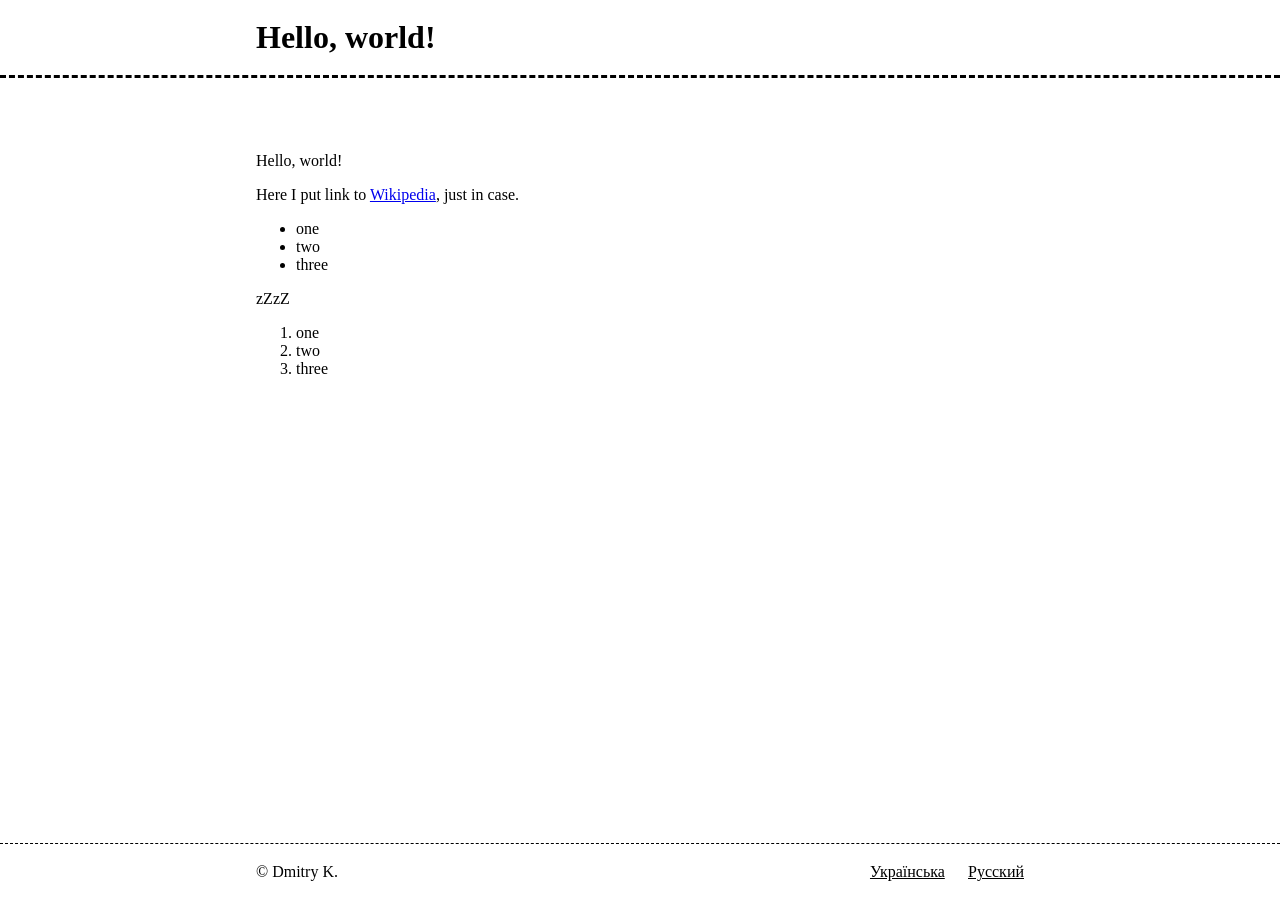
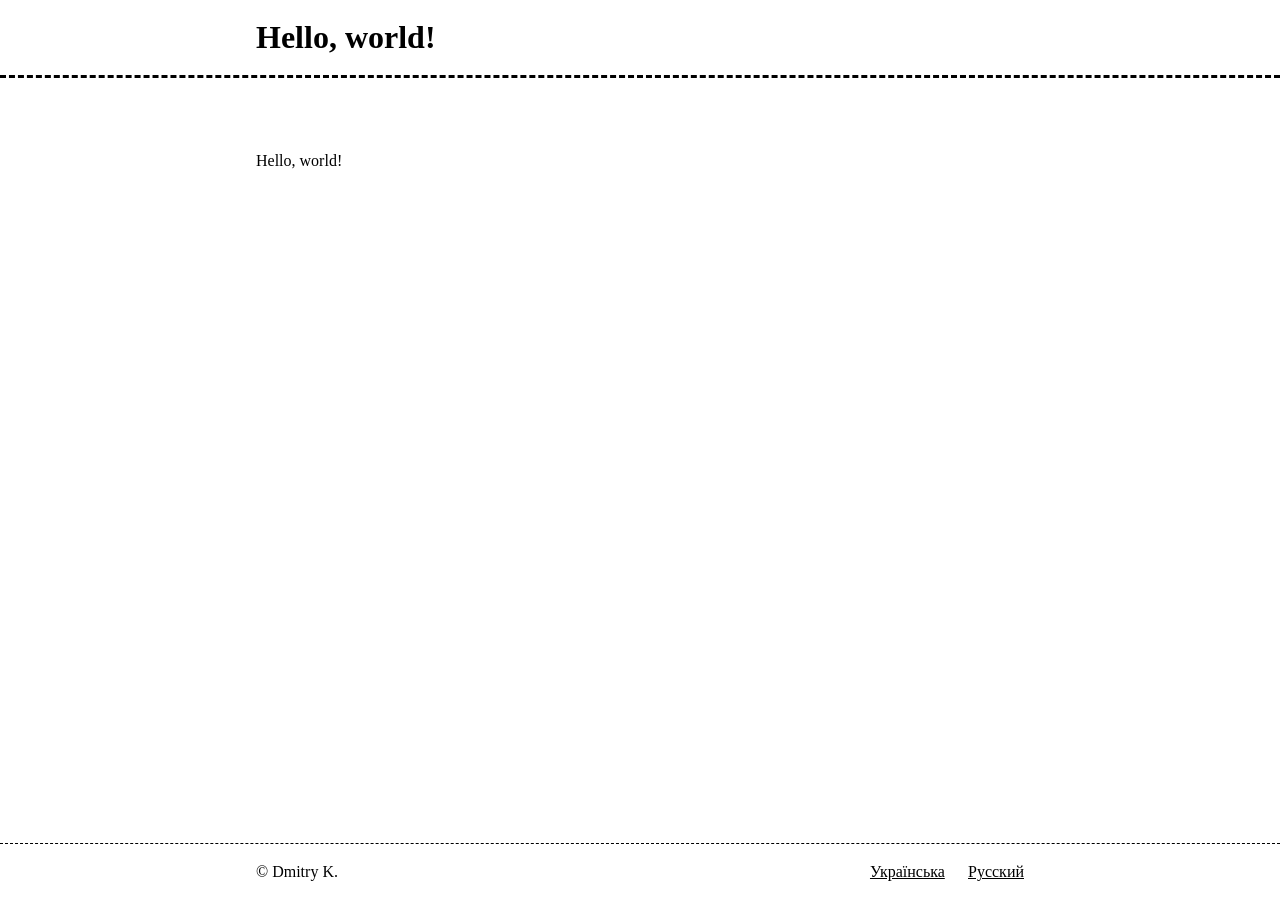
Before and after one commit to dk487/hyde, a Jekyll site: the page built from hello.md, in a window 1280 px wide. Built offline with Jekyll 4.4.1, drawn with Linux system fonts in a browser that asks for light colours.

Commit message:
Minor fixes

```diff
--- a/_data/map.yml
+++ b/_data/map.yml
@@ -1,4 +1,4 @@
 -
     en: hello.md
-    uk: uk/pryvit.md
-    ru: ru/privet.md
+    uk: uk/hello.md
+    ru: ru/hello.md
--- a/hello.md
+++ b/hello.md
@@ -3,15 +3,3 @@ title: Hello, world!
 ---
 
 Hello, world!
-
-Here I put link to [Wikipedia](https://en.wikipedia.org/), just in case.
-
- - one
- - two
- - three
-
-zZzZ
-
-1. one
-2. two
-3. three
```
Also changed, not shown: uk/hello.md (added, +5 -0 lines), uk/pryvit.md (deleted, +0 -7 lines), ru/hello.md (renamed from ru/privet.md), 1 other file.
